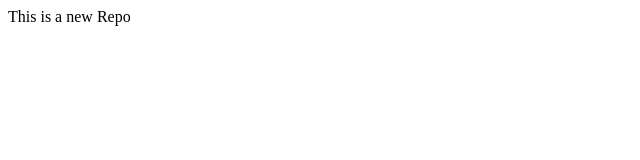
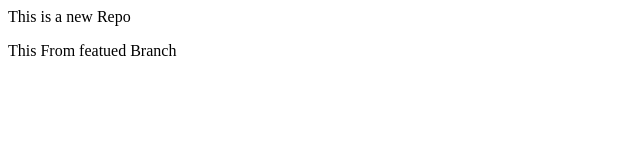
Before and after one commit to nisha2304/local-repo, a plain HTML site: page index.html in a window 1280 px wide. Shown: the whole page, without its empty margins (0-640 px from the left). Drawn offline with Linux system fonts and the light colour scheme.

Commit message:
add new features

```diff
--- a/index.html
+++ b/index.html
@@ -1 +1,2 @@
 <p>This is a new Repo</p>
+<p>This From featued Branch</p>
```
